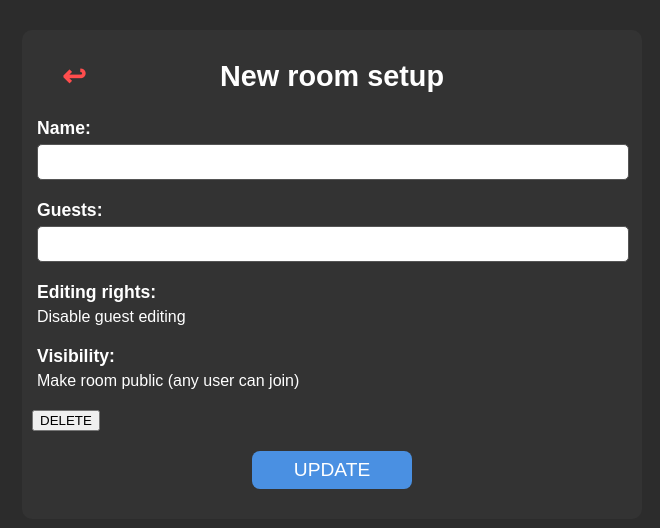
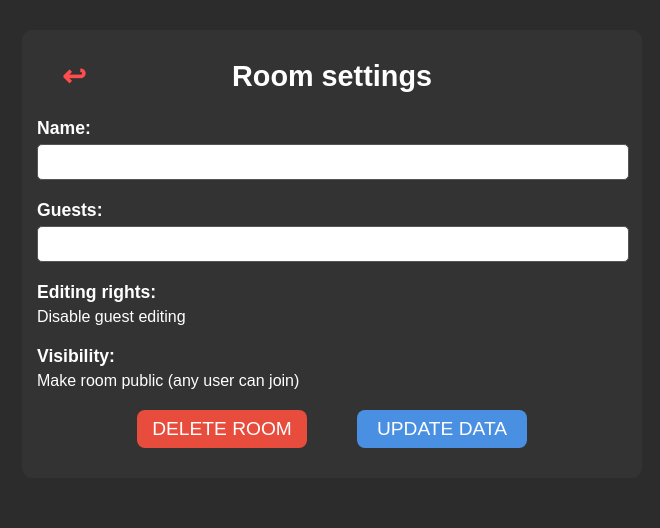
Before and after one commit to SwieciloM/Wassup, a Django app: template chat/templates/chat/room_form.html in a window 1280 px wide. Shown: the part 68-596 px from the top of the page, without its empty margins (308-968 px from the left). Run offline with Django 3.2, Linux system fonts and the light colour scheme; the template is opened without the code that fills it, so the values that code supplies are empty, except form fields; tables that the repository leaves empty hold one stand-in row (values such as "Sample post"); form fields are guessed from the names that the template uses; some web fonts are replaced.

Commit message:
Update form restyled

```diff
--- a/chat/templates/chat/room_form.html
+++ b/chat/templates/chat/room_form.html
@@ -8,7 +8,11 @@
     <div class="form-wrapper rounded">
         <div class="form-header">
             <a href="{% url 'home' %}" class="return-room">&#8617;</a>
-            <h1>New room setup</h1>
+            {% if form_type == 'create' %}
+                <h1>New room setup</h1>
+            {% else %}
+                <h1>Room settings</h1>
+            {% endif %}
         </div>
 
         <form method="POST">
@@ -65,12 +69,14 @@
                 {% endfor %}
             </div>
 
+            <div class="button-group">
             {% if form_type == 'create' %}
-                <button type="submit" class="submit-button">CREATE</button>
+                <button type="submit" class="submit-button">CREATE ROOM</button>
             {% else %}
-                <button type="submit" class="delete-button">DELETE</button>
-                <button type="submit" class="submit-button">UPDATE</button>
+                <button type="submit" class="delete-button">DELETE ROOM</button>
+                <button type="submit" class="submit-button">UPDATE DATA</button>
             {% endif %}
+            </div>
         </form>
     </div>
 {% endblock %}
--- a/static/css/style.css
+++ b/static/css/style.css
@@ -730,19 +730,43 @@ input:checked + .fav-toggle-label:before {
     color: #4c4c4c;
 }
 
-/* The "Enter Room" button in the center */
+.button-group {
+  display: flex;
+  justify-content: center; /* Center the buttons */
+  gap: 50px; /* Space between buttons */
+  margin: 20px;
+}
+
+/* Delete button - Red color */
+.delete-button {
+  max-width: 170px;
+  width: 100%;
+  padding: 8px 10px;
+  background-color: #e74c3c; /* Red */
+  color: #fff;
+  font-size: 1.2em;
+  border: none;
+  border-radius: 8px;
+  cursor: pointer;
+  transition: background-color 0.3s;
+  font-family: 'RobotoVariable', sans-serif;
+}
+
+.delete-button:hover {
+  background-color: #c0392b; /* Darker red on hover */
+}
+
+/* Update button - Matches submit button */
 .submit-button {
-  display: block;
-  max-width: 160px;
+  max-width: 170px;
   width: 100%;
-  padding: 8px 40px;
+  padding: 8px 10px;
   background-color: #4a90e2;
   color: #fff;
   font-size: 1.2em;
   border: none;
   border-radius: 8px;
   cursor: pointer;
-  margin: 20px auto; /* Centers the button */
   transition: background-color 0.3s;
   font-family: 'RobotoVariable', sans-serif;
 }
```
Also changed, not shown: chat/views.py (+7 -1 lines).
